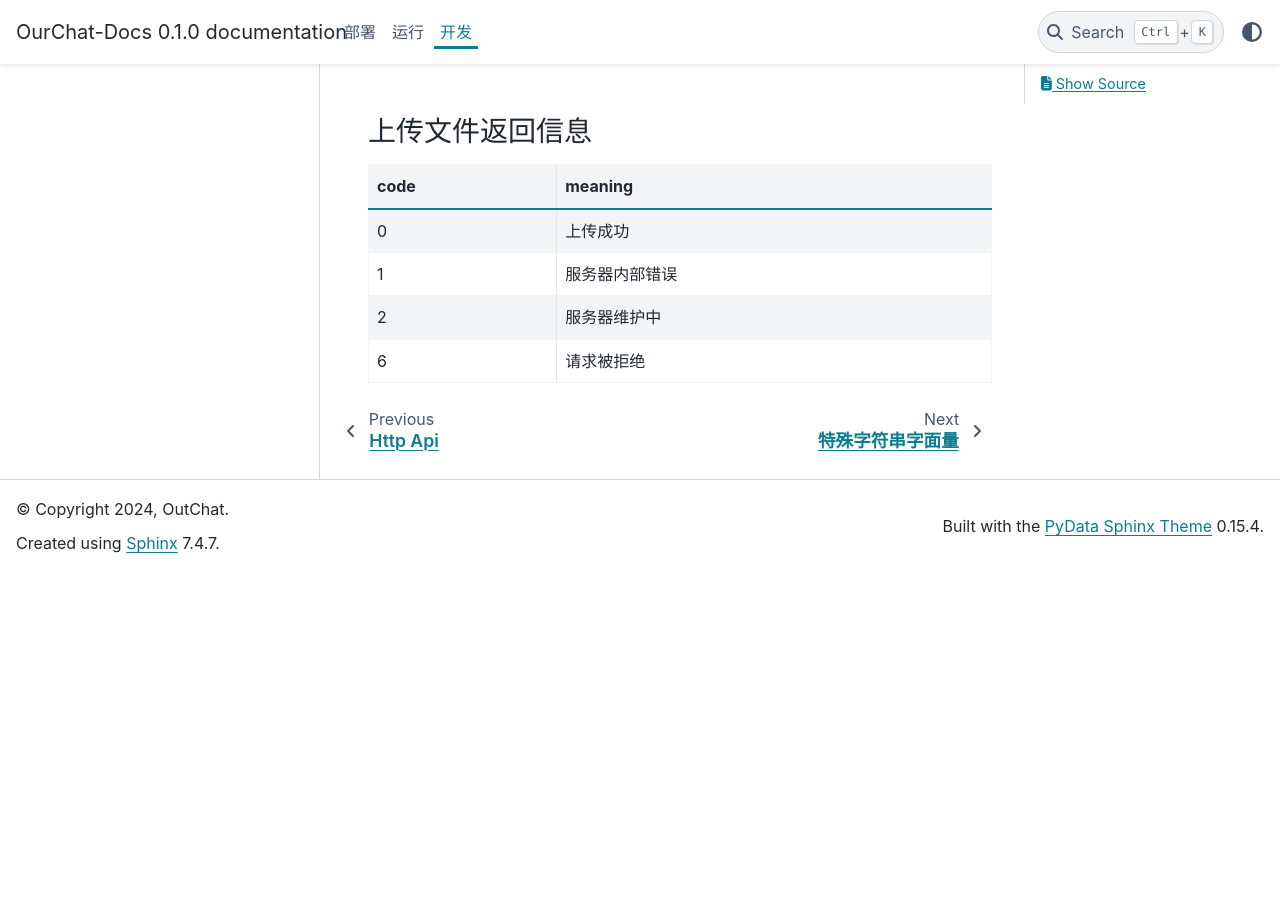
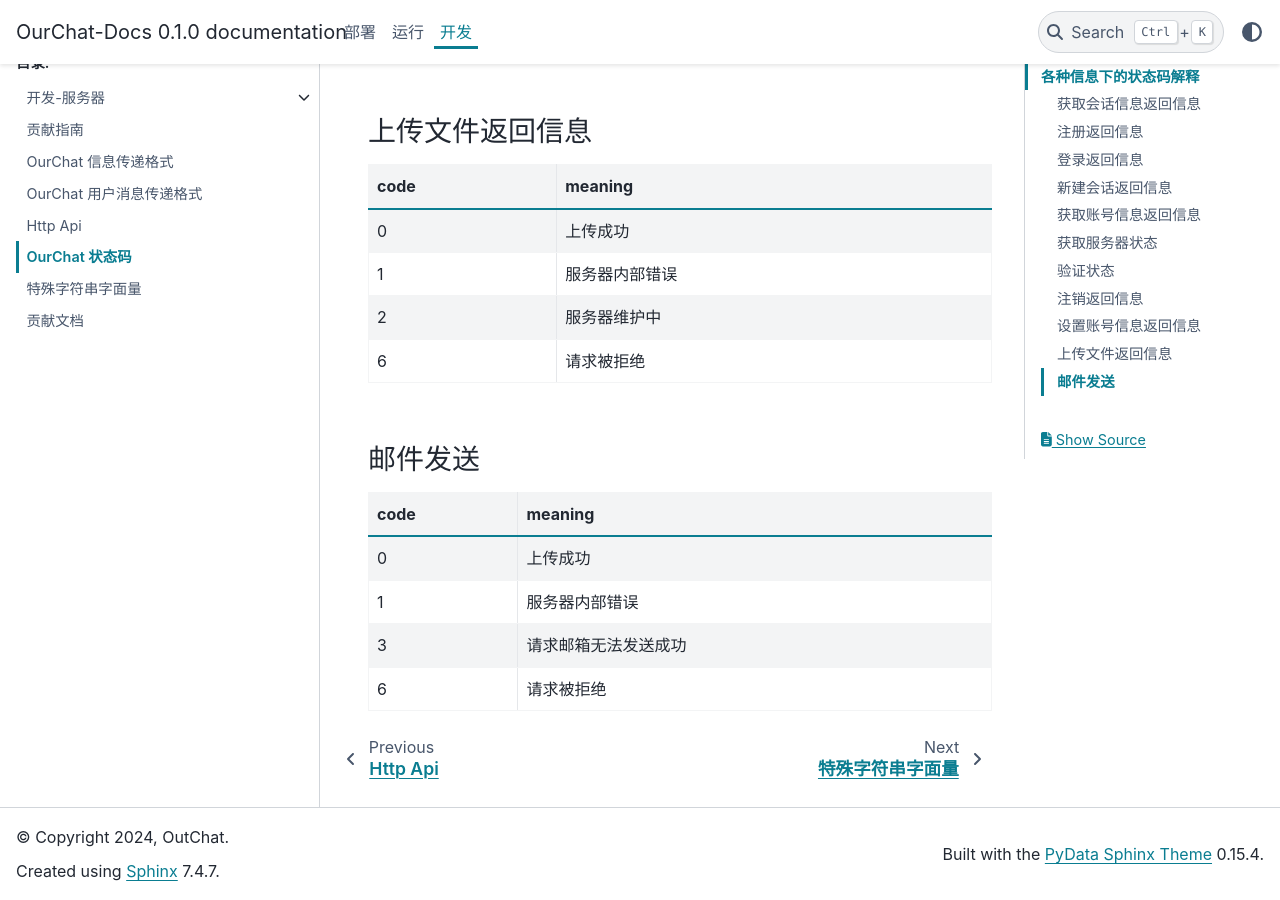
Before and after one commit to SkyUOI/OurChat-Docs, a Sphinx documentation site: the page built from docs/source/docs/development/status_code.md, in a window 1280 px wide and 900 px high, scrolled down 4007 px. Built offline with Sphinx 7.4.7 and the PyData theme 0.15.4, drawn with Linux system fonts in a browser that asks for light colours; before the commit the page ends 4580 px from its top, so only the background shows below that.

```diff
--- a/docs/source/docs/development/status_code.md
+++ b/docs/source/docs/development/status_code.md
@@ -112,3 +112,12 @@
 | 1    | 服务器内部错误 |
 | 2    | 服务器维护中   |
 | 6    | 请求被拒绝     |
+
+### 邮件发送
+
+| code | meaning              |
+| :--- | :------------------- |
+| 0    | 上传成功             |
+| 1    | 服务器内部错误       |
+| 3    | 请求邮箱无法发送成功 |
+| 6    | 请求被拒绝           |
```
Also changed, not shown: docs/source/docs/development/msg_json.md (+1 -1 lines), 1 other file.
